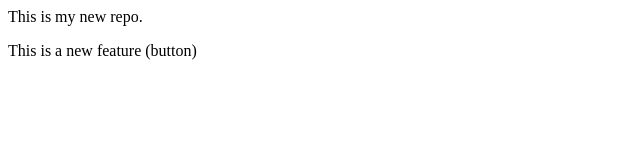
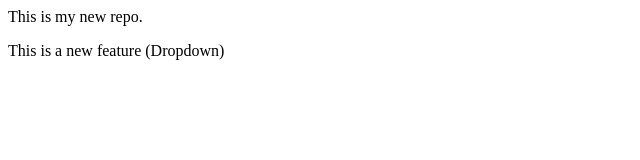
Before and after one commit to zainabfatima097/localrepo, a plain HTML site: page index.html in a window 1280 px wide. Shown: the full height of the page, 0-640 px from the left. Drawn offline with Linux system fonts and the light colour scheme.

Commit message:
Add Dropdown

```diff
--- a/index.html
+++ b/index.html
@@ -1,2 +1,2 @@
 <p>This is my new repo.</p>
-<p>This is a new feature (button)</p>
+<p>This is a new feature (Dropdown)</p>
```
